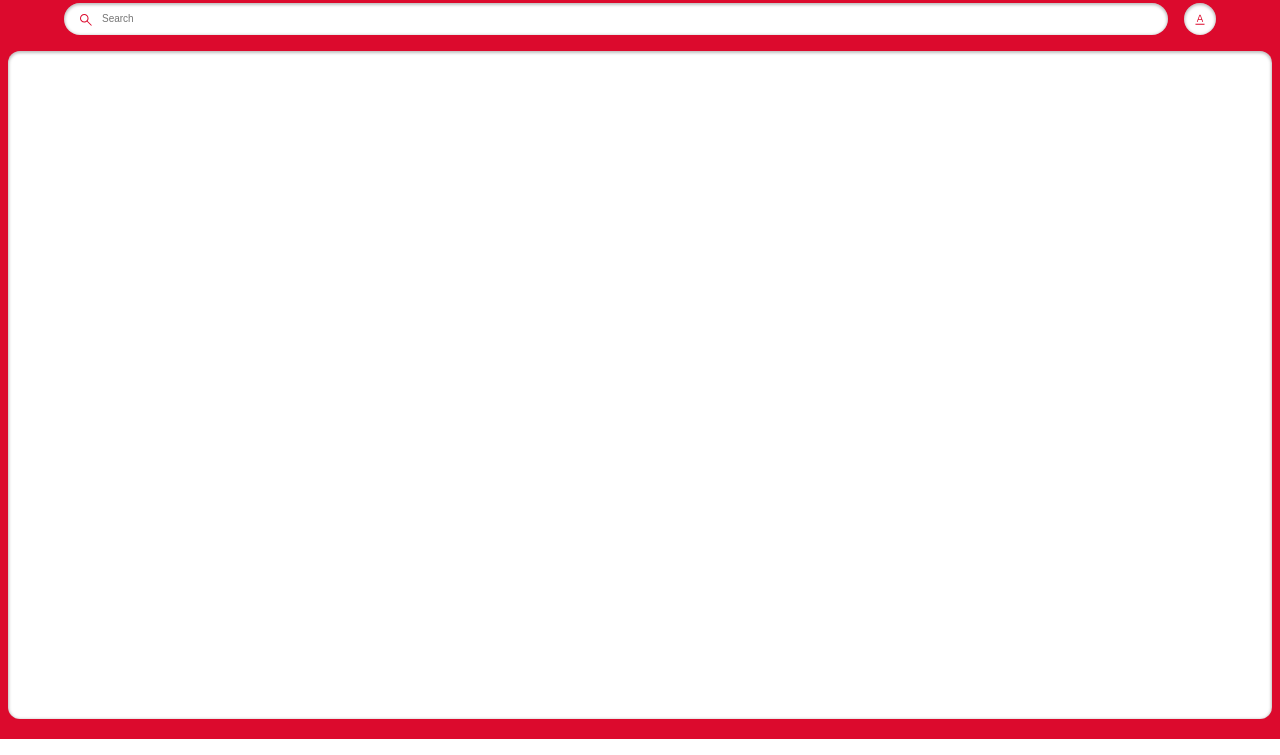
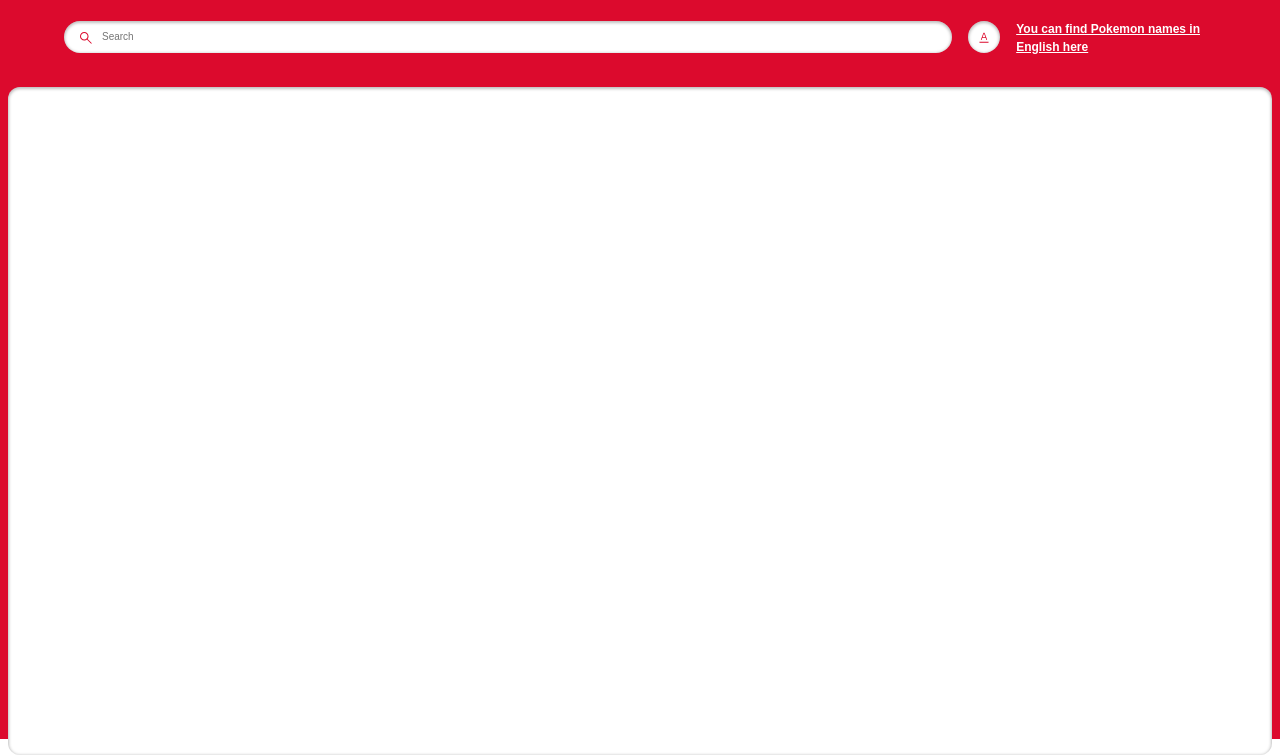
Before and after one commit to naoya0808/PokeAPI-JavaScript, a website built with Vite: page index.html in a window 1280 px wide. Shown: the part 61-816 px from the top of the page. Built offline with nearby package versions, Linux system fonts and the light colour scheme; no server answers.

```diff
--- a/index.html
+++ b/index.html
@@ -65,6 +65,9 @@
                 </div>
               </div>
             </div>
+            <p class="find">
+              <a href="https://wiki.xn--rckteqa2e.com/wiki/%E3%83%9D%E3%82%B1%E3%83%A2%E3%83%B3%E3%81%AE%E5%A4%96%E5%9B%BD%E8%AA%9E%E5%90%8D%E4%B8%80%E8%A6%A7" target="_blank">You can find Pokemon names in English here</a>
+            </p>
           </div>
         </div>
       </header>
--- a/style.css
+++ b/style.css
@@ -530,3 +530,13 @@
     border-color: transparent;
     background-color: transparent;
   }
+
+  .find a {
+    font-weight: bold;
+    font-size: 12px;
+    color: #ffffff;
+  }
+
+  .find a:hover {
+    color: lightgray;
+  }
```
